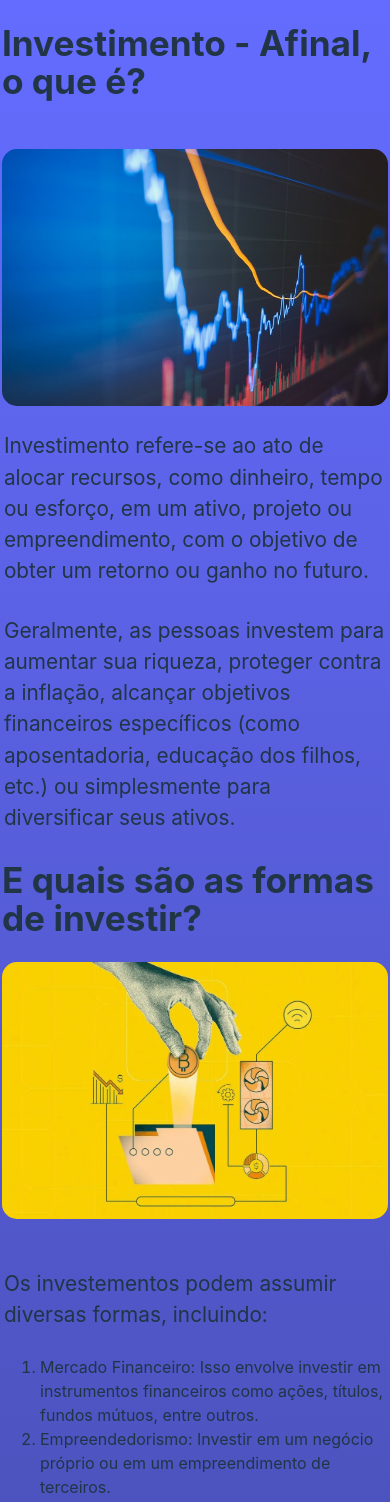
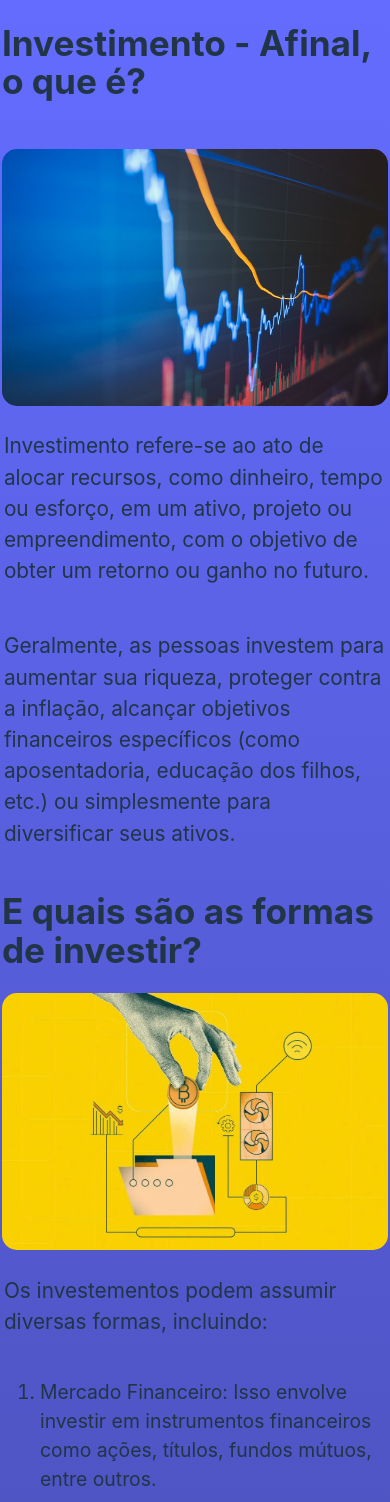
Before and after one commit to Guztaver/aprendendoAInvenstir, a Vue app: page / in a window 390 px wide. Shown: the top 1502 px of the page. Built offline with nearby package versions, Linux system fonts and the light colour scheme.

Commit message:
style: fixing black text on mobile devices

```diff
--- a/src/App.vue
+++ b/src/App.vue
@@ -22,9 +22,9 @@
 </template>
 
 <style>
-  img:hover, p:hover, li:hover, ol:hover {
-    -webkit-filter: drop-shadow(0 0 4em #ffffff);
-    -moz-filter: drop-shadow(0 0 4em #ffffff);
-    filter: drop-shadow(0 0 4em #ffffff);
+  img:hover, p:hover, li:hover, ol:hover, input:hover {
+    -webkit-filter: drop-shadow(0 0 2em #ffffff);
+    -moz-filter: drop-shadow(0 0 2em #ffffff);
+    filter: drop-shadow(0 0 2em #ffffff);
   }
 </style>
--- a/src/components/Investing.vue
+++ b/src/components/Investing.vue
@@ -14,10 +14,7 @@
 </script>
 
 <template>
-  <br />
   <h2>Quanto meu dinheiro renderia?</h2>
-  <br />
-
   <h3> Com um imóvel </h3>
   <div id="text_contet">
     <div>
@@ -47,5 +44,4 @@
 
     <p>Você teria R${{ formatPrice(invesmentMonthlyRent * 12 * timeOfInvenstmentInYears) }} retornados de aluguel, ao longo de {{ timeOfInvenstmentInYears }} anos, e se vendesse, teria R${{ formatPrice(invenstmenteSellPrice - invesmentBuyPrice - invesmentBuySellCosts) }} de retorno.</p>
   </div>
-  <br />
 </template>
--- a/src/components/Risks.vue
+++ b/src/components/Risks.vue
@@ -2,7 +2,6 @@
   <h1> E quais são as formas de investir?</h1>
   <img src="../assets/Criptoativos.jpg" alt="Foto de uma Bitcoin sendo pega por uma mão de uma carteira">
 
-  <br />
   <p> Os investementos podem assumir diversas formas, incluindo:</p>
   <div id="text_contet">
     <ol>
@@ -17,5 +16,4 @@
       <li>Desenvolvimento Pessoal: Investir em si mesmo, seja em saúde, bem-estar, ou coaching.</li>
     </ol>
   </div>
-  <br />
 </template>
--- a/src/style.css
+++ b/src/style.css
@@ -1,7 +1,7 @@
 :root {
   padding-left: auto;
   padding-right: auto;
-
+  accent-color: 0deg, rgba(16,16,16,1) 0%, rgba(100,108,255,1) 100%;
   font-family: Inter, system-ui, Avenir, Helvetica, Arial, sans-serif;
   line-height: 1.5;
   font-weight: 400;
@@ -15,6 +15,9 @@
   -webkit-font-smoothing: antialiased;
   -moz-osx-font-smoothing: grayscale;
   -webkit-text-size-adjust: 100%;
+  color: rgb(255, 255, 255);
+  -webkit-text-fill-coeor: rgba(255, 255, 255, 0);
+  -webkit-opacity: 1;
 }
 
 a {
@@ -95,8 +98,14 @@ p, label, input {
   padding: 1%;
   font-size: 1.3em;
   transition: all 0.5s ease;
+  padding-bottom: 5%;
 }
 
+li, ol, ul {
+  font-size: 1.1em;
+  transition: all 0.5s ease;
+  padding-bottom: 5%;
+}
 #app {
   max-width: 1280px;
   margin: 0 auto;
@@ -116,3 +125,15 @@ p, label, input {
     background-color: #f9f9f9;
   }
 }
+
+input {
+  font-size: 1rem;
+  border-width: calc(var(--border-width) * 1px);
+  border-style: solid;
+  border-color: var(--accent);
+  text-align: center;
+  transition: border-color calc(var(--transition, 0.2) * 1s) ease;
+  border-radius: 8px;
+  &:placeholder-shown
+    --accent hsl(0, 0%, 100%)
+}
```
